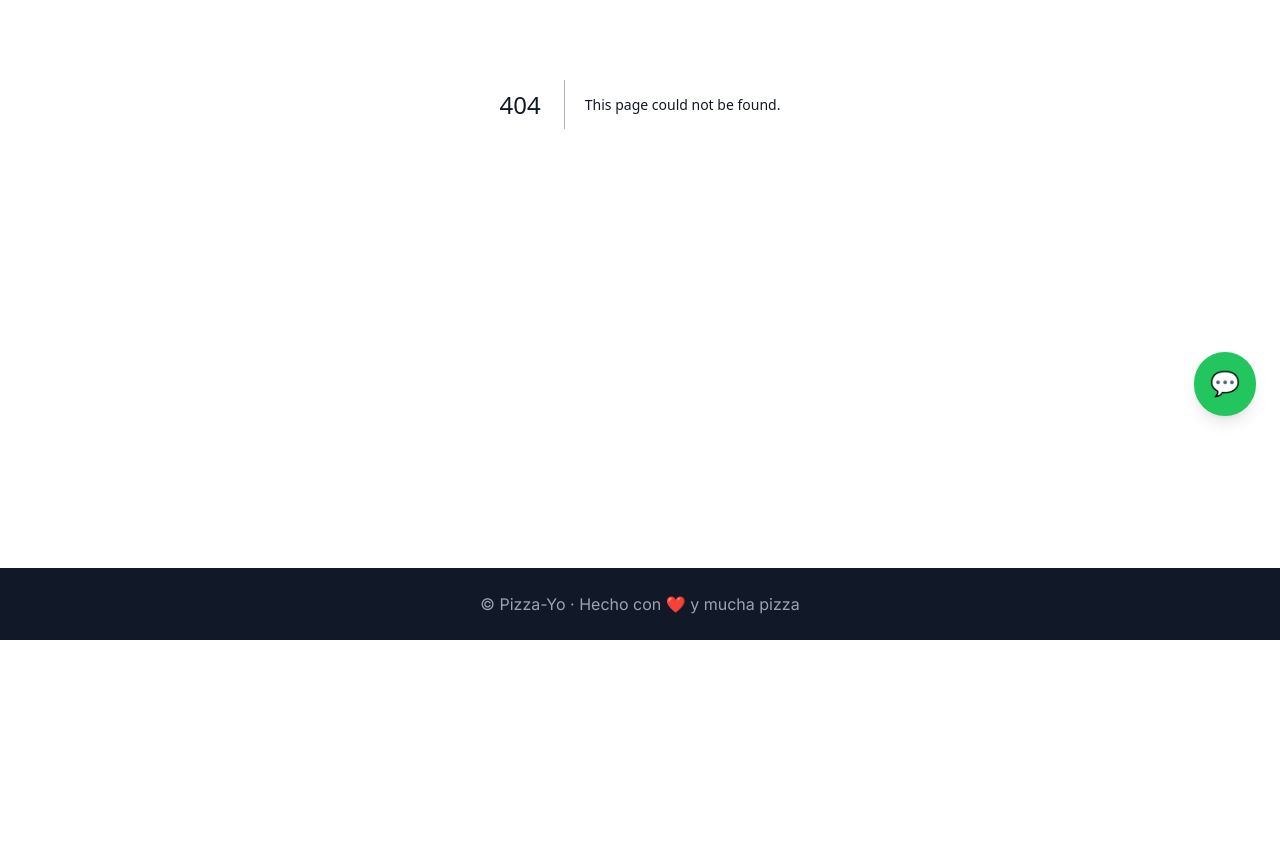
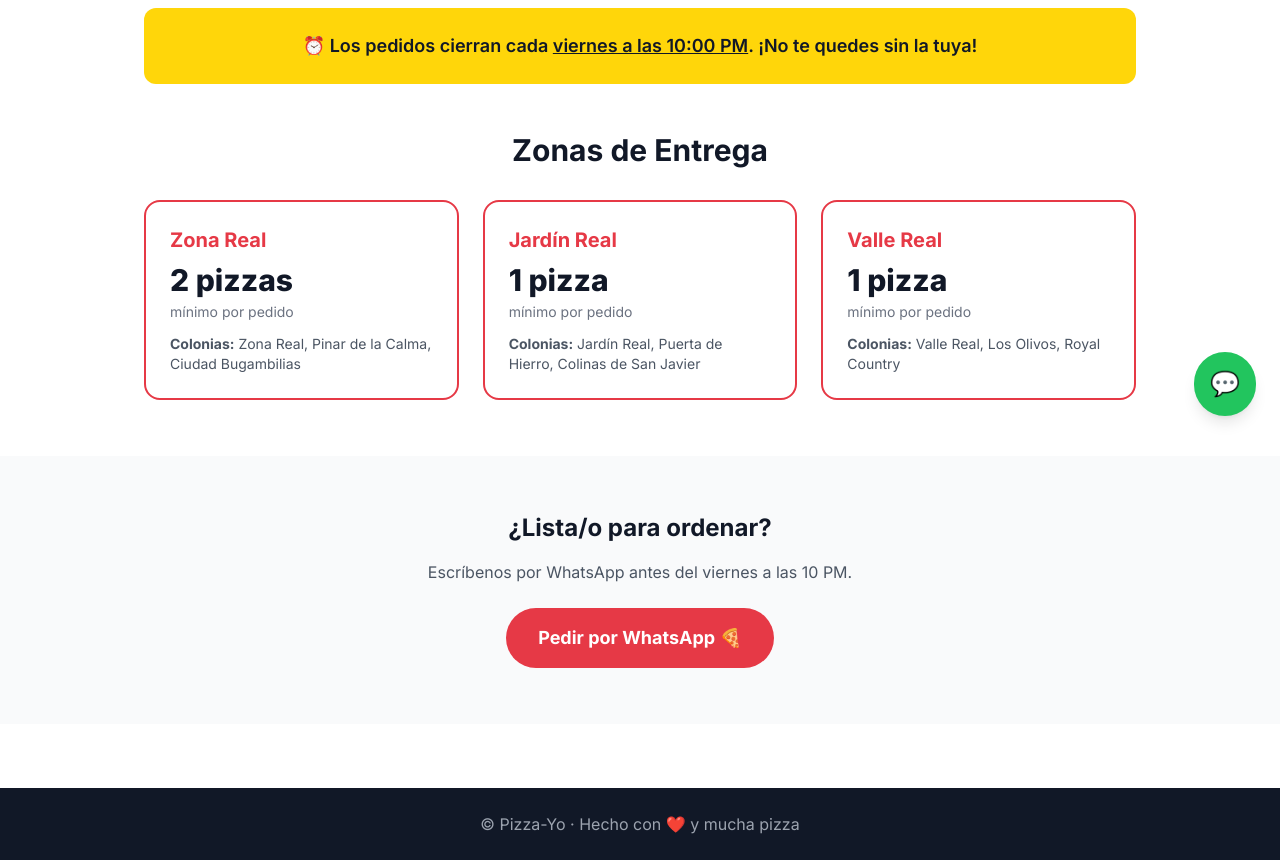
Before and after one commit to toodiaz/pizza-yo-website, a Next.js app: page /pizzas in a window 1280 px wide. Before the commit this address had no page. Shown: the part 360-1220 px from the top of the page. Before the commit the page ends 1000 px from the top, so only its background shows below. Built offline with nearby package versions, Linux system fonts and the light colour scheme.

Commit message:
feat: add app/pizzas/page.tsx

```diff
--- /dev/null
+++ b/app/pizzas/page.tsx
@@ -0,0 +1,49 @@
+export default function PizzasPage() {
+  const zonas = [
+    { nombre: "Zona Real", minimo: 2, colonias: "Zona Real, Pinar de la Calma, Ciudad Bugambilias" },
+    { nombre: "Jardín Real", minimo: 1, colonias: "Jardín Real, Puerta de Hierro, Colinas de San Javier" },
+    { nombre: "Valle Real", minimo: 1, colonias: "Valle Real, Los Olivos, Royal Country" },
+  ];
+
+  return (
+    <main className="min-h-screen">
+      <section className="bg-[#E63946] text-white py-16 px-4 text-center">
+        <h1 className="text-4xl md:text-5xl font-extrabold mb-4">🍕 Pizzas de Sábado</h1>
+        <p className="text-lg max-w-2xl mx-auto opacity-90">
+          Cada sábado horneamos pizzas artesanales y las llevamos directo a tu puerta en Zapopan.
+        </p>
+      </section>
+
+      <section className="max-w-5xl mx-auto py-14 px-4">
+        <div className="bg-[#FFD60A] text-gray-900 rounded-xl p-6 mb-12 text-center font-semibold text-lg">
+          ⏰ Los pedidos cierran cada <span className="underline">viernes a las 10:00 PM</span>. ¡No te quedes sin la tuya!
+        </div>
+
+        <h2 className="text-3xl font-bold text-center mb-8">Zonas de Entrega</h2>
+        <div className="grid md:grid-cols-3 gap-6">
+          {zonas.map((z) => (
+            <div key={z.nombre} className="border-2 border-[#E63946] rounded-2xl p-6 hover:shadow-lg transition">
+              <h3 className="text-xl font-bold text-[#E63946] mb-2">{z.nombre}</h3>
+              <p className="text-3xl font-extrabold mb-1">{z.minimo} pizza{z.minimo > 1 ? "s" : ""}</p>
+              <p className="text-sm text-gray-500 mb-3">mínimo por pedido</p>
+              <p className="text-sm text-gray-600"><strong>Colonias:</strong> {z.colonias}</p>
+            </div>
+          ))}
+        </div>
+      </section>
+
+      <section className="bg-gray-50 py-14 px-4 text-center">
+        <h2 className="text-2xl font-bold mb-4">¿Lista/o para ordenar?</h2>
+        <p className="text-gray-600 mb-6">Escríbenos por WhatsApp antes del viernes a las 10 PM.</p>
+        <a
+          href="https://wa.me/521135759862943271?text=¡Hola!%20Quiero%20pedir%20pizzas%20para%20este%20sábado%20🍕"
+          target="_blank"
+          rel="noopener noreferrer"
+          className="inline-block bg-[#E63946] text-white font-bold px-8 py-4 rounded-full text-lg hover:bg-red-700 transition"
+        >
+          Pedir por WhatsApp 🍕
+        </a>
+      </section>
+    </main>
+  );
+}
```
